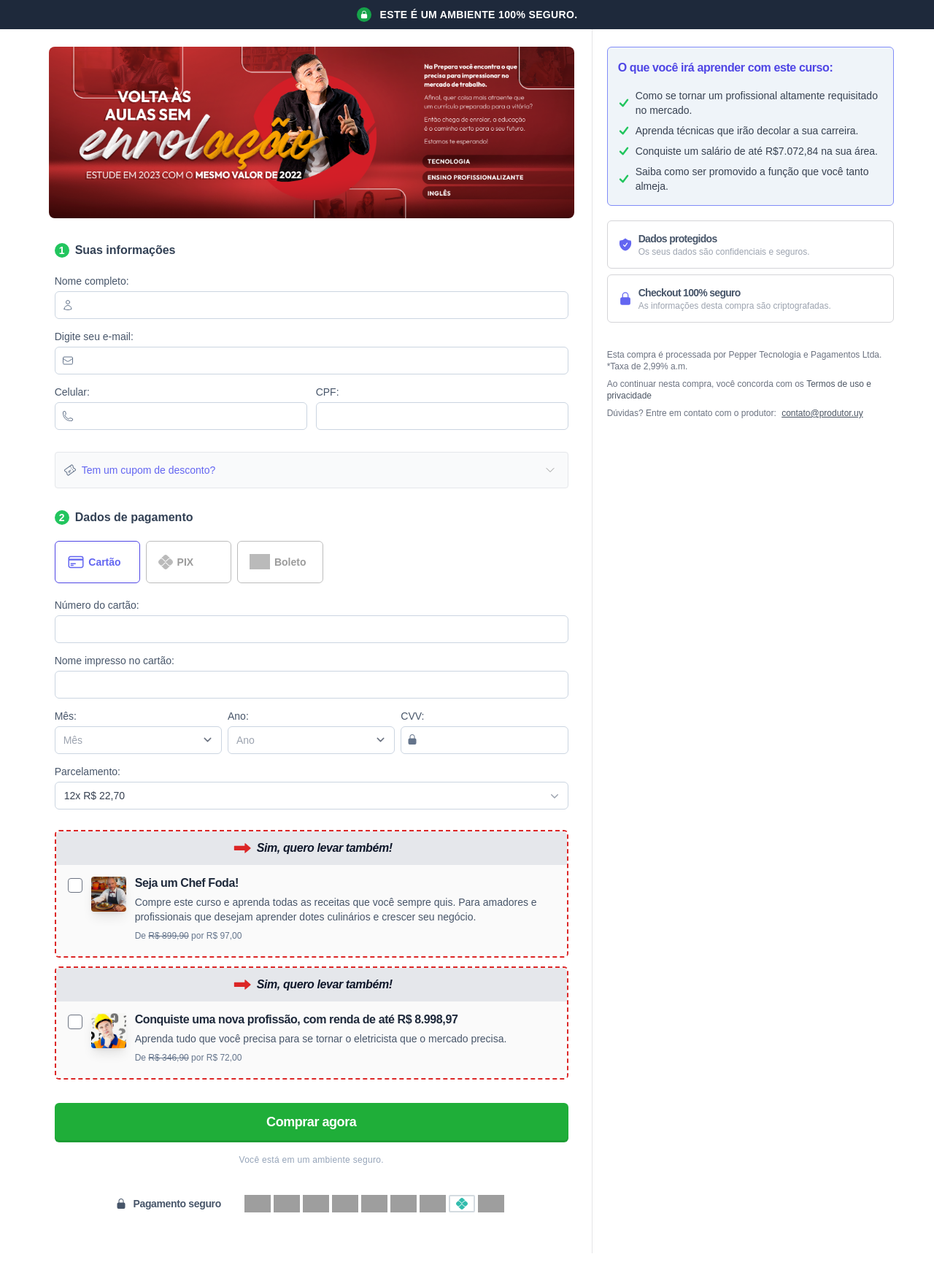
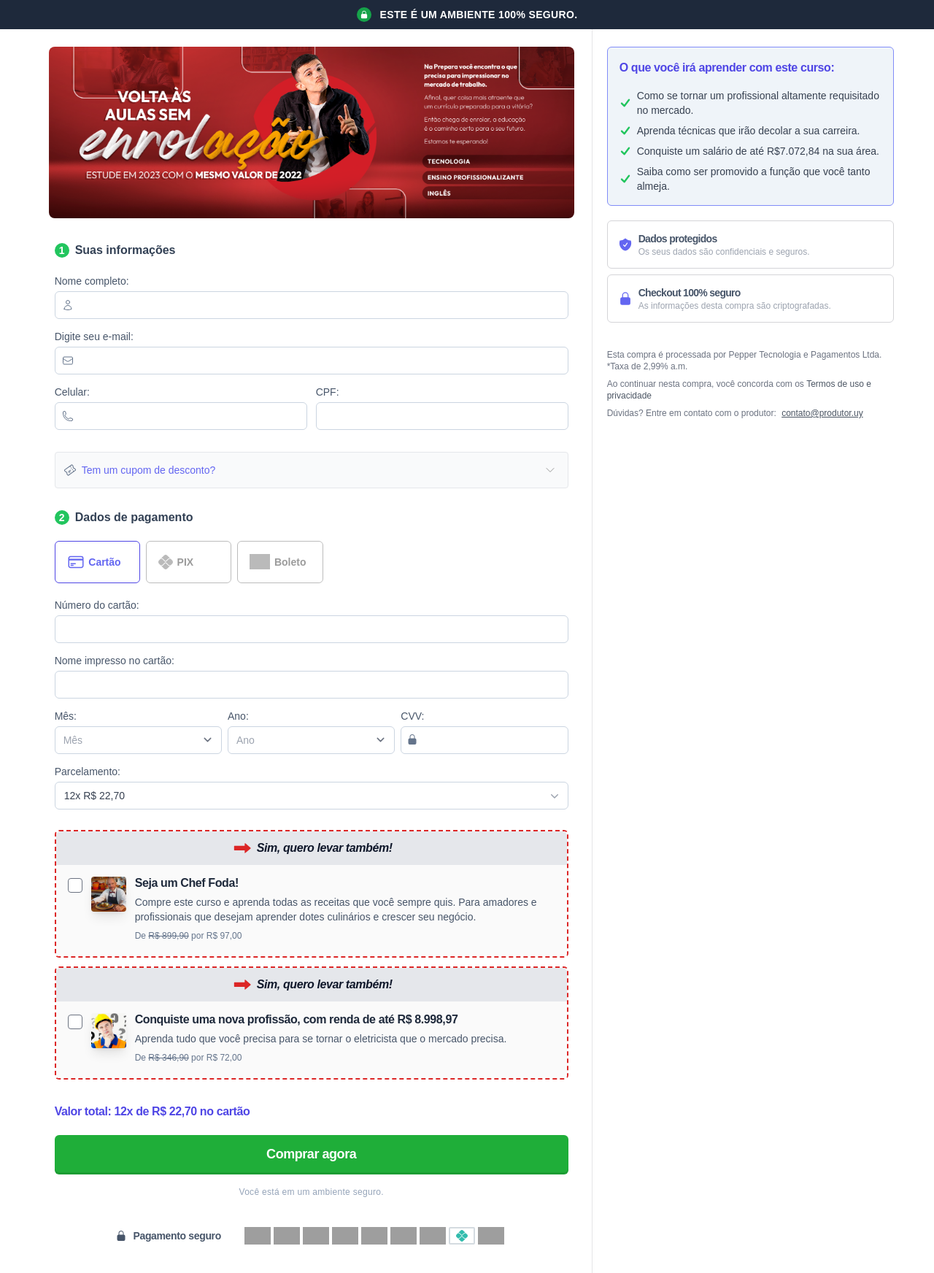
Before and after one commit to igorjohn/vue-checkout, a Vue app: page / in a window 1280 px wide. Shown: the top 1744 px of the page at 73% size. Before the commit the page ends 1717 px from the top, so only its background shows below. Built offline with nearby package versions, Linux system fonts and the light colour scheme; grey boxes are pictures that could not be loaded; a web font is replaced by a local one.

Commit message:
update - checkout view

```diff
--- a/src/views/Checkout/Checkout.vue
+++ b/src/views/Checkout/Checkout.vue
@@ -556,6 +556,17 @@ export default {
                     <!-- End Order bump -->
                 </div>
 
+                <div class="lg:col-span-2">
+                    <span class="text-base text-indigo-600 font-bold tracking-tight block mb-2">
+                        Valor total: 12x de R$ 22,70 no cartão
+                    </span>
+
+                    <!--
+                        ou R$ 197,00 à vista
+                     -->
+
+                </div>
+
                 <!-- Buy Button -->
                 <div class="lg:col-span-2">
                     <button id="buyBtn" :class="Classes.button" @click="onPurchase">
@@ -592,8 +603,8 @@ export default {
         <div v-if="checkoutHas2Columns" :class="['max-w-xl mx-auto xl:mx-0 w-full xl:w-1/3 xl:pl-5 xl:border-l xl:border-zinc-200', Classes.checkoutRightColumn]">
 
             <!-- Checkout List -->
-            <div v-if="Elements.List && Elements.List !== []" class="flex flex-col items-start justify-start gap-2 rounded-md bg-[#eff4f9] px-3 py-4 lg:px-3.5 border border-indigo-400">
-                <span class="text-base text-indigo-600 font-semibold tracking-tight block mb-2">
+            <div v-if="Elements.List && Elements.List !== []" class="flex flex-col items-start justify-start gap-2 rounded-md bg-[#eff4f9] px-3.5 py-4 lg:px-4 border border-indigo-400">
+                <span class="text-base text-indigo-600 font-bold tracking-tight block mb-2">
                     {{ Elements.List.title }}
                 </span>
                 <template v-for="ul in Elements.List.ul">
```
